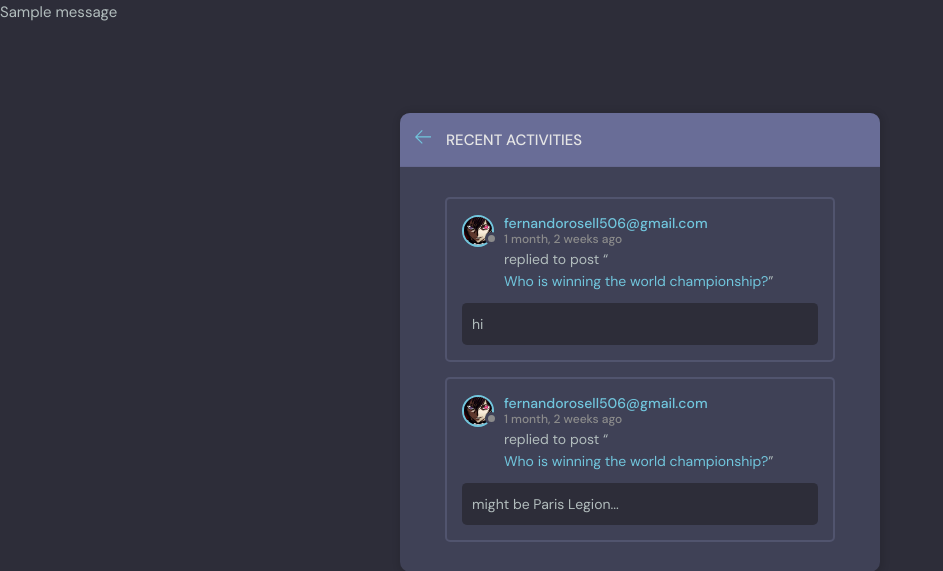
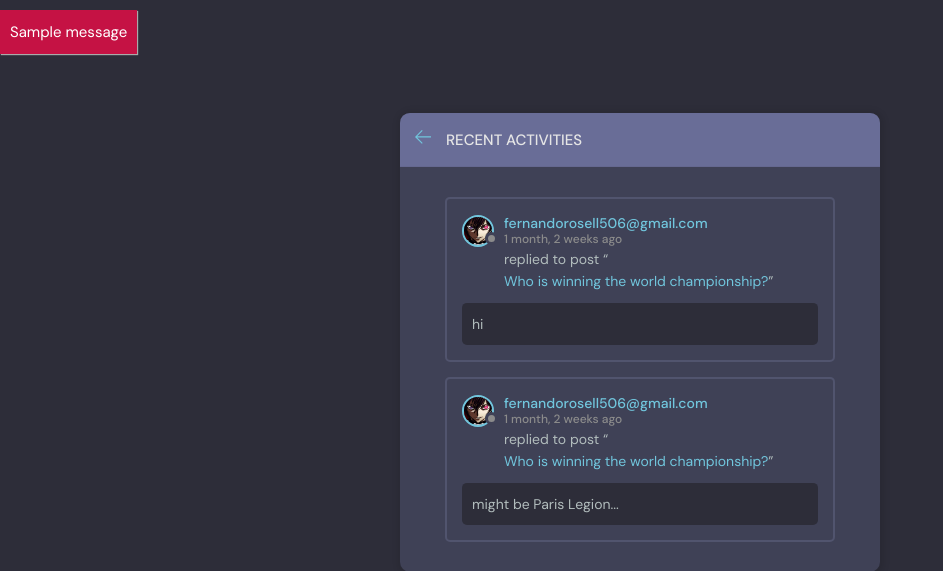
Before and after one commit to Fernando-00/gamechat, a Django app: page /activity/ in a window 1280 px wide. Shown: the part 76-647 px from the top of the page, without its empty margins (0-943 px from the left). Run offline with Django 4.2, Linux system fonts and the light colour scheme; data comes from the database, SQL or seed files in the repository; both versions use the stored data as it was after the commit; tables that the repository leaves empty hold one stand-in row (values such as "Sample post"); one stand-in notice (Sample message) is shown.

Commit message:
added styling to error messages and fixed profile navigation

```diff
--- a/base/views.py
+++ b/base/views.py
@@ -36,8 +36,9 @@ def loginPage(request):
 
         try:
             user = User.objects.get(email=email)
+
         except:
-            messages.error(request, 'User does not exist')
+            messages.error(request, 'Email does not exist')
 
         user = authenticate(request, email=email, password=password)
 
@@ -45,7 +46,7 @@ def loginPage(request):
             login(request, user)
             return redirect('home')
         else:
-            messages.error(request, 'Username OR password does not exist')
+            messages.error(request, 'Password was incorrect...')
 
 
     context = {'page': page}
--- a/static/styles/style.css
+++ b/static/styles/style.css
@@ -1199,3 +1199,20 @@ a {
   color: var(--color-main);
   font-weight: 1.4rem;
 }
+
+
+/* MESSAGES */
+
+.message-box{
+  background: #c51244 !important;
+  padding: 10px !important;
+  border-radius: 0 !important;
+  position: relative;
+  display: inline-block !important;
+  box-shadow: 1px 1px 1px #aaaaaa;
+  margin-top: 10px;
+}
+
+.message{
+  color: white;
+}
--- a/templates/main.html
+++ b/templates/main.html
@@ -7,6 +7,7 @@
     <meta name="viewport" content="width=device-width, initial-scale=1.0" />
     <link rel="shortcut icon" href="assets/favicon.ico" type="image/x-icon" />
     <link rel="stylesheet" href="{% static 'styles/style.css' %}" />
+
     <title>GameChat - Chat about your favourite games online!</title>
   </head>
 
@@ -15,11 +16,14 @@
     {% include 'navbar.html' %}
 
     {% if messages %}
-    <ul class="messages">
+    <div class="message-box">
+      <ul>
         {% for message in messages %}
-            <li>{{ message }}</li>
+            <li class="message">{{ message }}</li>
         {% endfor %}
     </ul>
+    </div>
+
     {% endif %}
 
     {% block content %}
--- a/templates/navbar.html
+++ b/templates/navbar.html
@@ -21,7 +21,7 @@
 
         {% if request.user.is_authenticated %}
         <div class="header__user">
-          <a href="{% url 'update-user' %}">
+          <a href="{% url 'user-profile' request.user.id%}">
             <div class="avatar avatar--medium active">
               <img src="{{request.user.avatar.url}}" />
             </div>
```
Also changed, not shown: db.sqlite3.
